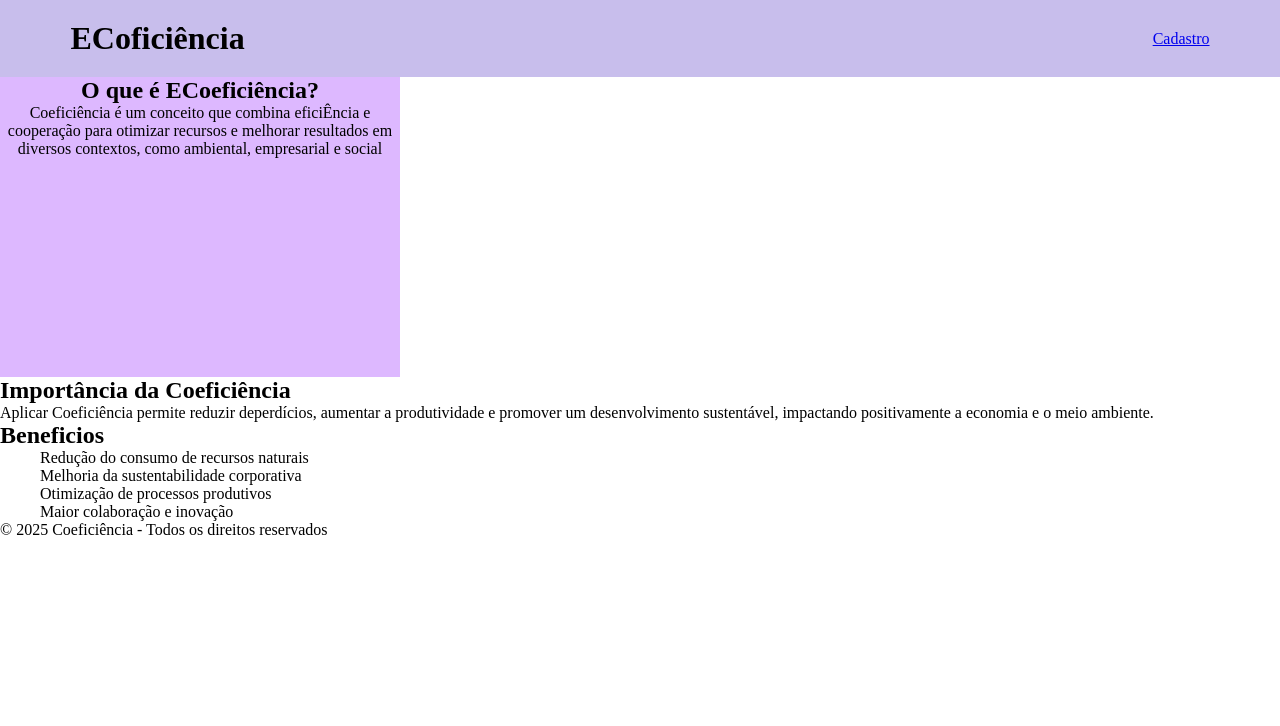
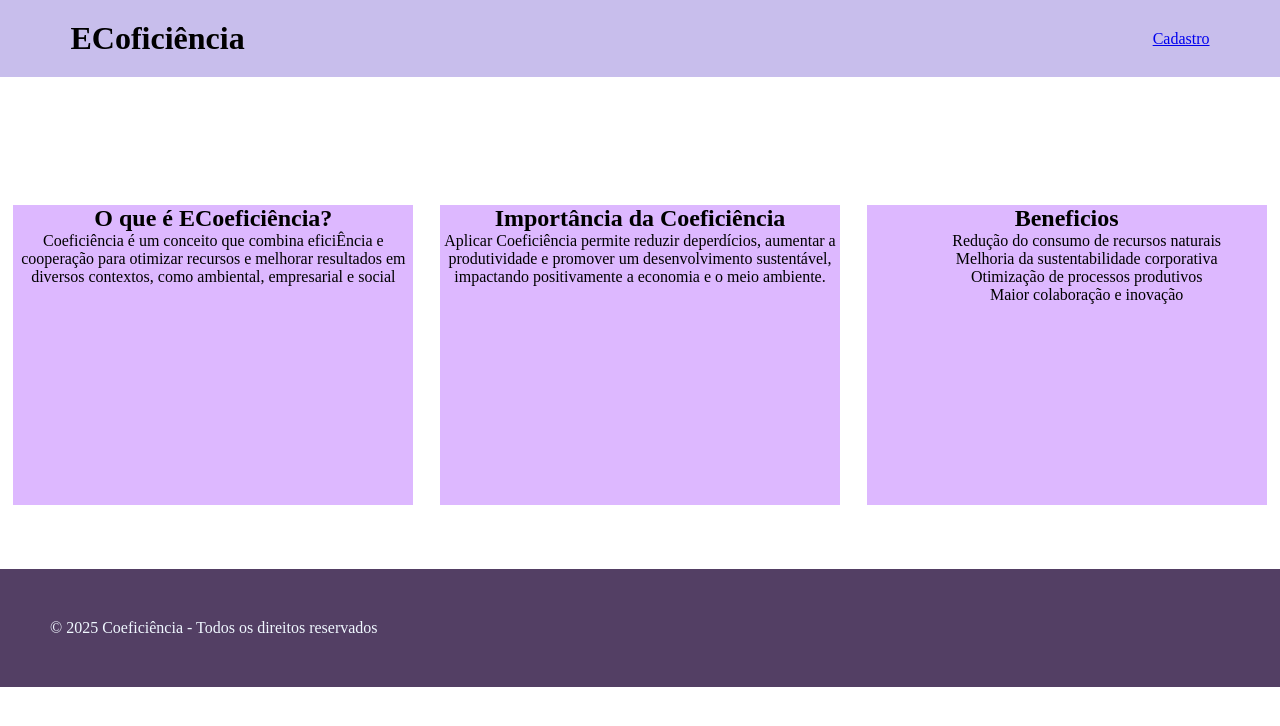
Before and after one commit to Davisocha/PHP-proj, a PHP site: page /atividade.php in a window 1280 px wide; the page is wider, and only the part inside the window is pictured. Shown: the top 726 px of that part. Run offline with PHP 8.4, Linux system fonts and the light colour scheme.

Commit message:
base do css feito

```diff
--- a/atividade.php
+++ b/atividade.php
@@ -1,5 +1,5 @@
 <!DOCTYPE html>
-<html lang="en">
+<html lang="pt-br">
 
 <head>
     <meta charset="UTF-8">
@@ -9,24 +9,27 @@
 </head>
 
 <body>
-
     <main class="principal">
         <h1>ECoficiência</h1>
         <ul>
             <li class=" listas"><a href="cadastro.html">Cadastro</a></li>
         </ul>
     </main>
-    <section>
+    <div class="cards">
+        <section class="section-primeiro">
             <div class="div-primeiro">
                 <h2>O que é ECoeficiência?</h2>
                 <p>Coeficiência é um conceito que combina eficiÊncia e cooperação para otimizar recursos e melhorar resultados em diversos contextos, como ambiental, empresarial e social</p>
             </div>
         </section>
         <section>
+            <div class="div-primeiro">
                 <h2>Importância da Coeficiência</h2>
                 <p>Aplicar Coeficiência permite reduzir deperdícios, aumentar a produtividade e promover um desenvolvimento sustentável, impactando positivamente a economia e o meio ambiente.</p>
+            </div>
         </section>
         <section>
+            <div class="div-primeiro">
                 <h2>Beneficios</h2>
                 <ul>
                     <li>Redução do consumo de recursos naturais</li>
@@ -35,9 +38,10 @@
                     <li>Maior colaboração e inovação</li>
 
                 </ul>
+            </div>
         </section>
-
-    <footer>
+    </div>
+    <footer class="rodape">
         <p>© 2025 Coeficiência - Todos os direitos reservados</p>
     </footer>
 </body>
--- a/style.css
+++ b/style.css
@@ -7,7 +7,14 @@
 body {
     list-style: none;
 
+    & .cards{
+        display: flex;
+        justify-content:space-around;
+        margin-top: 10%;
+        margin-bottom: 5%;
 
+
+    }
 
     & .principal {
         display: flex;
@@ -17,13 +24,17 @@ body {
         background-color: rgb(200, 190, 236);
         padding: 20px;
     }
-
+    & .section-primeiro{
+        display: flex;
+        justify-content: center;
+    }
     & .div-primeiro {
 
         text-align: center;
         width: 400px;
         height: 300px;
         background-color: rgb(221, 184, 255);
+
 
     }
 
@@ -33,3 +44,11 @@ body main ul {
     display: flex;
     gap: 30px;
 }
+.rodape{
+
+    width: 100%;
+    padding: 50px;
+    background-color: rgb(83, 63, 100);
+    color: aliceblue;
+
+}
```
Lines whose indentation alone changed are shown as unchanged.
